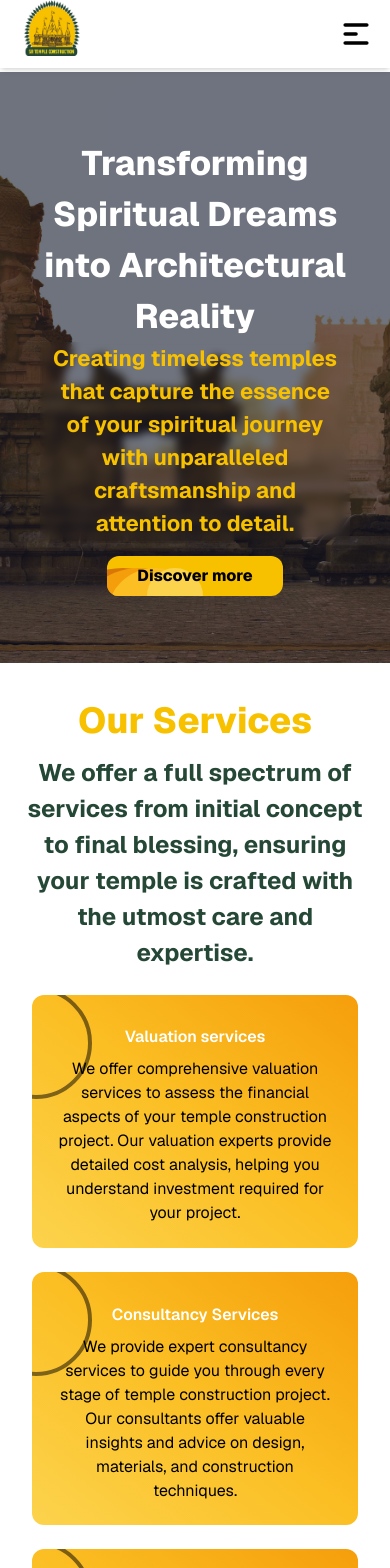
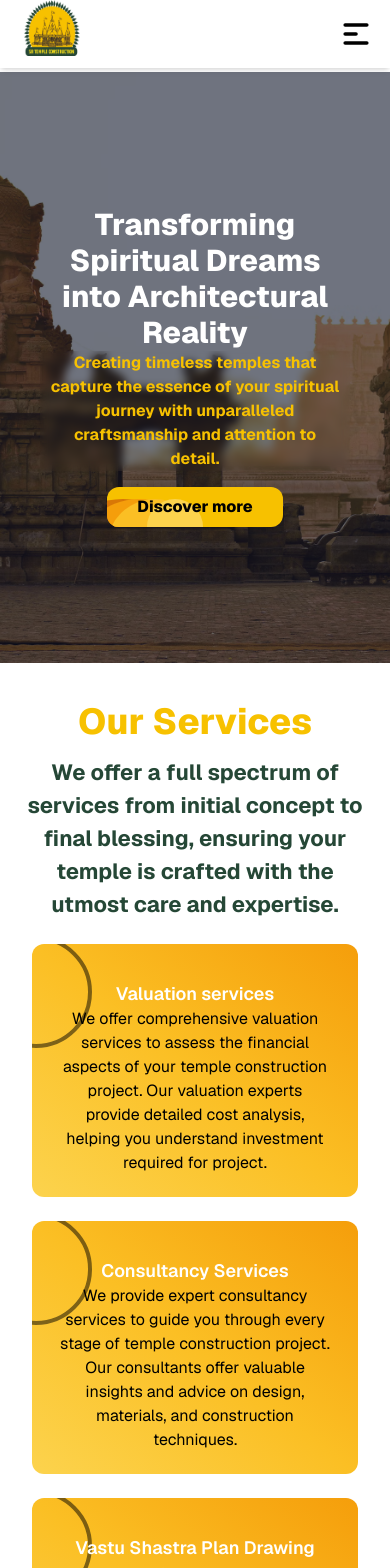
Before and after one commit to Vionsys-Official/sr-temple, a Next.js app: page /landingpage in a window 390 px wide. Shown: the top 1568 px of the page. Built offline with nearby package versions, Linux system fonts and the light colour scheme.

Commit message:
Meta Data updated and framer motion added.

```diff
--- a/src/app/(LANDING_PAGE)/landingpage/components/CounterSection.tsx
+++ b/src/app/(LANDING_PAGE)/landingpage/components/CounterSection.tsx
@@ -7,7 +7,7 @@ import { FaUserClock, FaPeopleCarry } from 'react-icons/fa';
 import { motion } from 'framer-motion';
 
 interface CountUpProps {
-  endProp: number; // Rename end to endProp
+  endProp: number;
   durationprops: number;
   reset: boolean;
 }
@@ -103,8 +103,8 @@ function CounterSection() {
     <div className="px-4 py-2 mx-auto  sm:max-w-full md:max-w-full lg:max-w-screen-xl md:px-4 lg:px-8 lg:py-3 lg:mb-3">
       {/* first section */}
       <motion.div
-        initial={{ opacity: 0, y: 100 }} // X:100
-        whileInView={{ opacity: 1, y: 1 }} // y:100
+        initial={{ opacity: 0, y: 100 }}
+        whileInView={{ opacity: 1, y: 1 }}
         transition={{
           delay: 0.2,
           scale: { type: 'spring', stiffness: 30 },
--- a/src/app/(LANDING_PAGE)/landingpage/components/HeroSection.tsx
+++ b/src/app/(LANDING_PAGE)/landingpage/components/HeroSection.tsx
@@ -10,6 +10,7 @@ import srlogo from '../../../../../public/assets/logo/srlogo.png';
 function HeroSection() {
   return (
     <div className="overflow-hidden">
+      {/* Navbar */}
       <div className="flex items-center justify-between px-6">
         <div className="flex items-center justify-center">
           <div className="flex md:items-center justify-center text-3xl font-bold text-true-gray-800">
@@ -24,7 +25,7 @@ function HeroSection() {
             </div>
           </div>
         </div>
-        <div className="hidden md:flex items-center justify-center ml-44">
+        <div className=" md:flex items-center justify-center md:ml-44">
           <Link
             href="/contact"
             className="mr-5 font-bold text-true-gray-800 bg-amber-400  border rounded-xl px-3 py-2 hover:text-cool-gray-700 transition duration-150 ease-in-out"
@@ -39,6 +40,7 @@ function HeroSection() {
           </Link>
         </div>
       </div>
+      {/* Heading/subheading hero */}
       <div className="w-full">
         <div className="md:h-[90vh] h-[70vh] flex justify-center items-center relative overflow-hidden bg-slate-900">
           <Image
@@ -53,14 +55,15 @@ function HeroSection() {
             transition={{ duration: 0.8 }}
             className="absolute sm:py-5 mx-10 flex flex-col items-center"
           >
-            <h1 className=" text-white md:text-5xl font-MainHeading text-MainHeading_sm text-center">
+            <h1 className=" text-white md:text-5xl font-extrabold text-3xl text-center">
               Transforming Spiritual Dreams into Architectural Reality
             </h1>
-            <p className="sm:text-xl text-SubHeading_sm font-SubHeading text-yellow text-center px-2 sm:mx-44 mb-4 backdrop-blur-sm">
+            <p className="md:text-xl text-base font-SubHeading text-yellow text-center px-2 sm:mx-44 mb-4 backdrop-blur-sm">
               Creating timeless temples that capture the essence of your
               spiritual journey with unparalleled craftsmanship and attention to
               detail.
             </p>
+            {/* Button */}
             <Link href="/">
               <button
                 type="submit"
--- a/src/app/(LANDING_PAGE)/landingpage/components/OurServices.tsx
+++ b/src/app/(LANDING_PAGE)/landingpage/components/OurServices.tsx
@@ -1,8 +1,10 @@
-/* eslint-disable max-len */
 /* eslint-disable react/no-array-index-key */
+
+'use client';
+
 import React from 'react';
+import { motion } from 'framer-motion';
 
-// Define a service type
 type Service = {
   title: string;
   description: string;
@@ -12,7 +14,7 @@ const services: Service[] = [
   {
     title: 'Valuation services',
     description:
-      'We offer comprehensive valuation services to assess the financial aspects of your temple construction project. Our valuation experts provide detailed cost analysis, helping you understand investment required for your project. ',
+      'We offer comprehensive valuation services to assess the financial aspects of your temple construction project. Our valuation experts provide detailed cost analysis, helping you understand investment required for project. ',
   },
   {
     title: 'Consultancy Services',
@@ -22,22 +24,22 @@ const services: Service[] = [
   {
     title: 'Vastu Shastra Plan Drawing Services',
     description:
-      'Offering architectural plans that are aligned with Vastu Shastra principles, ensuring your spaces promote health, prosperity, and well-being.',
+      'Offering architectural plans that are aligned with Vastu Shastra principles, ensuring your spaces to promote health, prosperity, well-being, and bringing positive energy and well-being into every corner.',
   },
   {
     title: '2D, 3D, Design Services',
     description:
-      'Specialized in creating 2D and 3D architectural plans infused with Vastu Shastra principles ensuring harmony and functionality.',
+      'Specialized in creating 2D and 3D architectural plans infused with Vastu Shastra principles ensuring harmony and functionality.Our skilled designers and architects work closely with you to develop detailed plans.',
   },
   {
     title: 'Maintenance and Renovation services',
     description:
-      'Comprehensive upkeep and effective enhancement of temples ensuring longevity and Our team offers regular maintenance services to ensure your property remains in top condition with minimal disruptions.',
+      'Comprehensive upkeep and effective enhancement of temples ensuring longevity and Our team offers regular maintenance services to ensure your property remains in top condition.',
   },
   {
     title: 'Repairs and Fixes Services',
     description:
-      'Our skilled professionals handle all types of repairs and fixes, ensuring every aspect of your property is in perfect working order.',
+      'Our skilled professionals handle all types of repairs and fixes, ensuring every aspect of your property is in perfect working order and provide efficient solutions to maintain the integrity and appearance of your property.',
   },
 ];
 
@@ -45,29 +47,41 @@ function OurServices() {
   return (
     <div className="px-4 py-8">
       <section className="flex-col justify-center items-center">
-        <div className="text-center">
+        <motion.div
+          initial={{ opacity: 0, y: 100 }}
+          whileInView={{ opacity: 1, y: 1 }}
+          transition={{
+            delay: 0.2,
+            scale: { type: 'spring', stiffness: 30 },
+            opacity: { duration: 0.6 },
+            ease: 'easeOut',
+          }}
+          className="text-center"
+        >
           <h1 className="text-3xl font-MainHeading text-MainHeading  py-2">
             Our Services
           </h1>
-          <p className="text-SubHeading font-SubHeading md:mx-40 py-2">
+          <p className="md:text-SubHeading text-SubHeading_sm font-SubHeading md:mx-40 py-2">
             We offer a full spectrum of services from initial concept to final
             blessing, ensuring your temple is crafted with the utmost care and
             expertise.
           </p>
-        </div>
+        </motion.div>
         <div className="flex flex-row flex-wrap justify-center gap-6 p-4">
           {services.map((service, index) => (
             <div
               key={index}
               className=" group overflow-hidden bg-gradient-to-tr from-amber-300 via-amber-400 to-amber-500 text-gray-50 rounded-xl relative md:w-[25vw]  w-full md:h-[50vh] h-[30vh]"
             >
-              <div className="absolute  w-28 h-28 bg-transparent border-4 opacity-50 rounded-full left-1 top-12 group-hover:top-28 group-hover:left-56 group-hover:scale-125 group-hover:blur duration-700 transform -translate-x-1/2 -translate-y-1/2" />
-              <div className="flex flex-col justify-between  relative z-10 h-full">
-                <div className="flex flex-col justify-center text-center h-full p-2">
-                  <span className="font-CardHeading text-white md:text-CardHeading  py-2">
+              <div className="absolute w-28 h-28 bg-transparent border-4 opacity-50 rounded-full left-1 top-12 group-hover:top-28 group-hover:left-56 group-hover:scale-125 group-hover:blur duration-700 transform -translate-x-1/2 -translate-y-1/2" />
+              <div className="p-5 relative z-10 h-full">
+                <div className="flex-col justify-center  text-center h-full md:px-4 py-4">
+                  <span className="font-CardHeading text-white md:text-CardHeading text-CardHeading_sm  py-2">
                     {service.title}
                   </span>
-                  <p className="text-Paragraph font-Paragraph px-4">{service.description}</p>
+                  <p className="text-Paragraph font-Paragraph px-2">
+                    {service.description}
+                  </p>
                 </div>
               </div>
             </div>
--- a/src/app/(LANDING_PAGE)/landingpage/page.tsx
+++ b/src/app/(LANDING_PAGE)/landingpage/page.tsx
@@ -6,6 +6,9 @@ import PortfolioSection from './components/PortfolioSection';
 import WhyChooseUs from './components/WhyChooseUs';
 import ContactUs from './components/ContactUs';
 
+export const metadata = {
+  title: 'SR Temple Constructions - LandingPage',
+};
 const page = () => (
   <div>
     <HeroSection />
--- a/src/app/(pages)/contact/page.tsx
+++ b/src/app/(pages)/contact/page.tsx
@@ -5,7 +5,7 @@ import Addressmap from '../../ui/contact/Addressmap';
 import Contactform from '../../ui/contact/Contactform';
 
 export const metadata = {
-  title: 'SRTemple Constructions - Contact Us',
+  title: 'SR Temple Constructions - Contact Us',
 };
 const page = () => (
   <div className="overflow-x-hidden">
--- a/src/app/ui/contact/Addressmap.tsx
+++ b/src/app/ui/contact/Addressmap.tsx
@@ -1,4 +1,3 @@
-/* eslint-disable react/jsx-boolean-value */
 import React from 'react';
 
 function Addressmap() {
@@ -11,7 +10,7 @@ function Addressmap() {
         width="600"
         height="450"
         style={{ border: 0 }}
-        allowFullScreen={true}
+        allowFullScreen
         loading="lazy"
         referrerPolicy="no-referrer-when-downgrade"
       />
--- a/src/app/ui/contact/Hero.tsx
+++ b/src/app/ui/contact/Hero.tsx
@@ -22,10 +22,12 @@ function Hero() {
             transition={{ duration: 0.8 }}
             className="absolute"
           >
-            <h1 className="text-yellow  md:text-5xl font-MainHeading text-MainHeading_sm text-center ">
+            <h1 className="text-yellow md:text-5xl font-extrabold text-3xl text-center ">
               Schedule a Service
             </h1>
-            <p className="md:text-3xl text-SubHeading_sm  font-semibold text-white text-center px-2">Contact us today and lets build something extraordinary together.</p>
+            <p className="md:text-xl text-base font-SubHeading text-white text-center px-2 py-2">
+              Contact us today and lets build something extraordinary together.
+            </p>
           </motion.div>
         </div>
       </div>
```
Also changed, not shown: src/app/ui/contact/Getintouch.tsx (+6 -4 lines).
